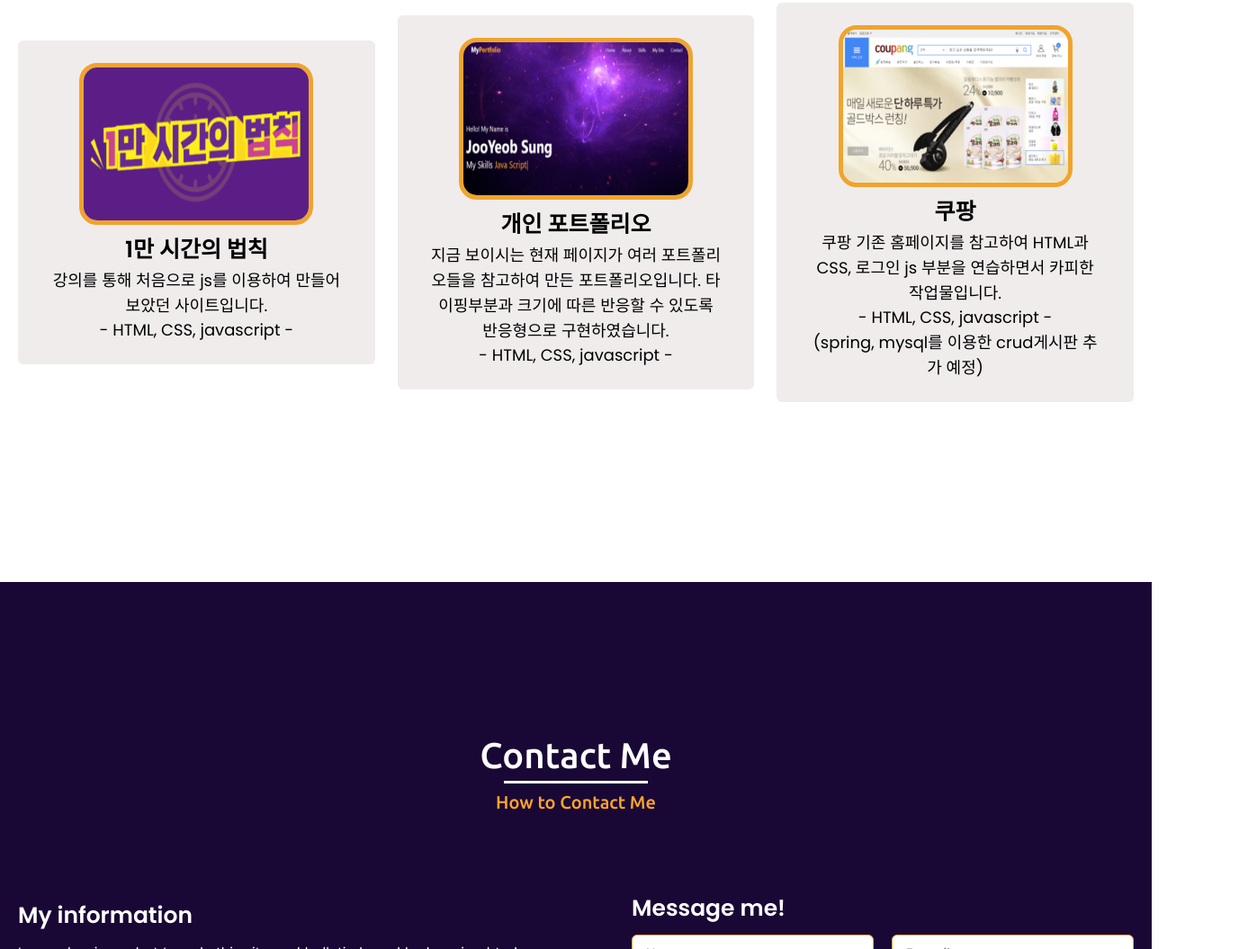
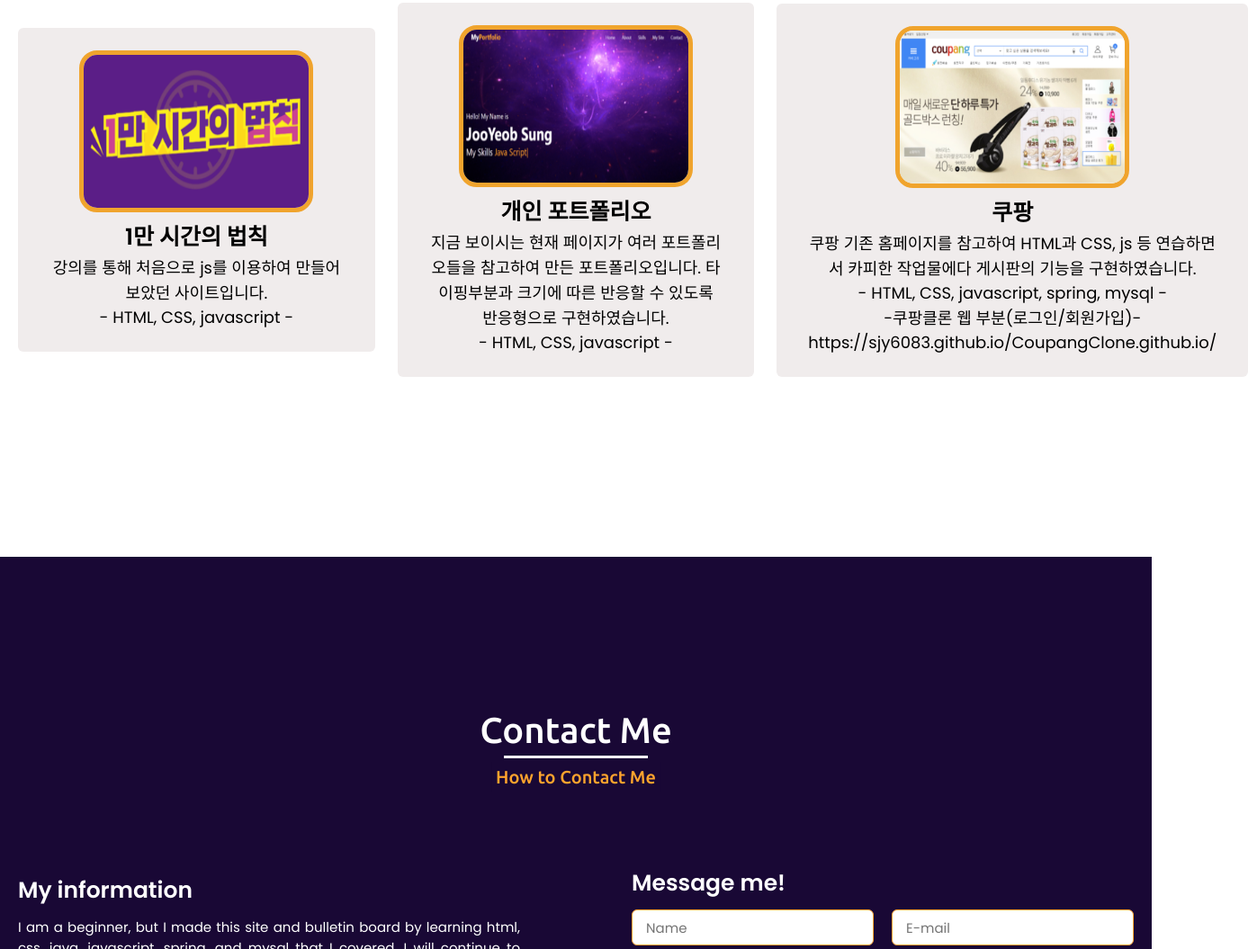
Before and after one commit to sjy6083/MyPortfolio.github.io, a plain HTML site: page index.html in a window 1280 px wide. Shown: the part 2681-3736 px from the top of the page at 90% size, 1387 px wide, since content can reach past the window. Drawn offline with nearby package versions, Linux system fonts and the light colour scheme; a web font is replaced by a local one.

Commit message:
Update index.html

```diff
--- a/index.html
+++ b/index.html
@@ -150,14 +150,15 @@
                     </a>
                 </div>
                 <div class="right column">
-                    <a href="https://sjy6083.github.io/CoupangClone.github.io/" target="_blank">
+                    <a href="https://github.com/sjy6083/SpringMVCProject_crud" target="_blank">
                     <div class="site">
                         <div class="site-images">
                             <img src="./img/Coupang_shopingmal.png" alt="">
                         <div class="site-text">쿠팡</div>
-                            <p>쿠팡 기존 홈페이지를 참고하여 HTML과 CSS, 로그인 js 부분을 연습하면서 카피한 작업물입니다.</p>
-                            <p>- HTML, CSS, javascript -</p>
-                            <p>(spring, mysql를 이용한 crud게시판 추가 예정)</p>
+                            <p>쿠팡 기존 홈페이지를 참고하여 HTML과 CSS, js 등 연습하면서 카피한 작업물에다 게시판의 기능을 구현하였습니다.</p>
+                            <p>- HTML, CSS, javascript, spring, mysql -</p>
+                            <P>-쿠팡클론 웹 부분(로그인/회원가입)-</P>
+                            <p>https://sjy6083.github.io/CoupangClone.github.io/</p>
                         </div>
                     </div>
                     </a>
```
